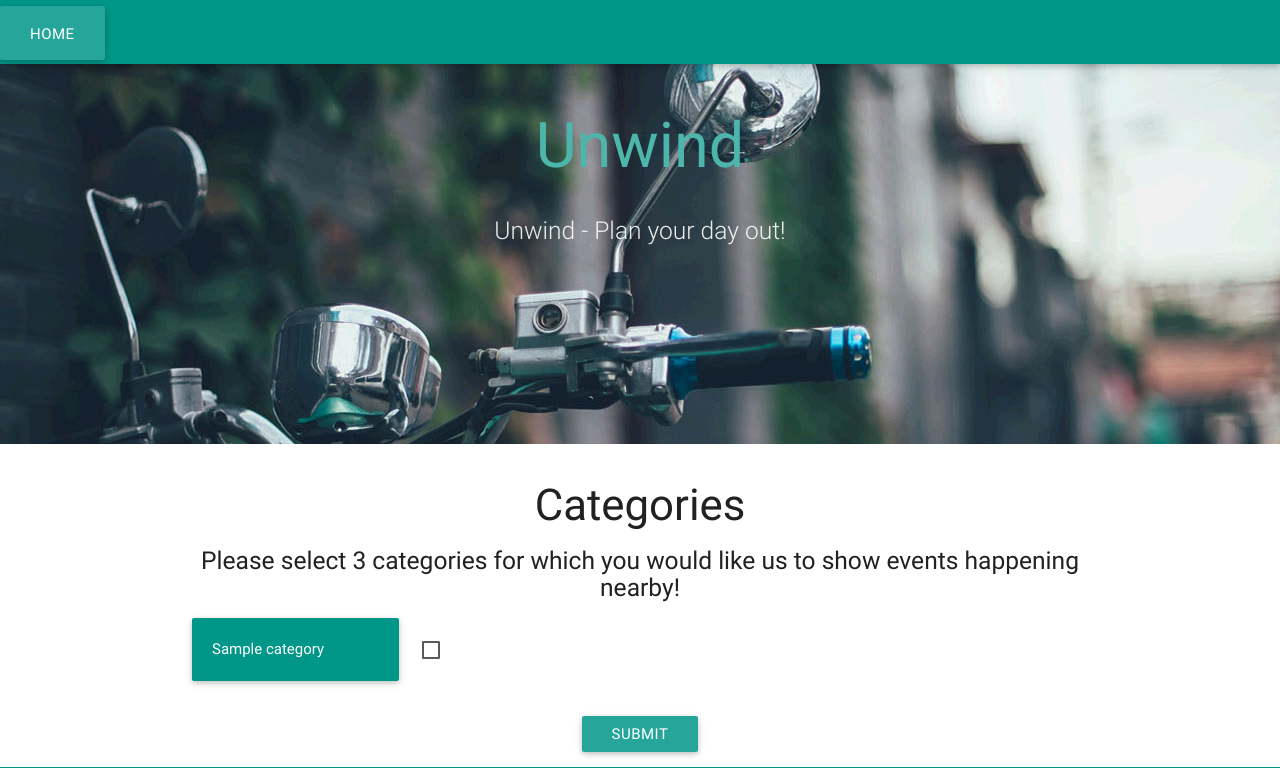
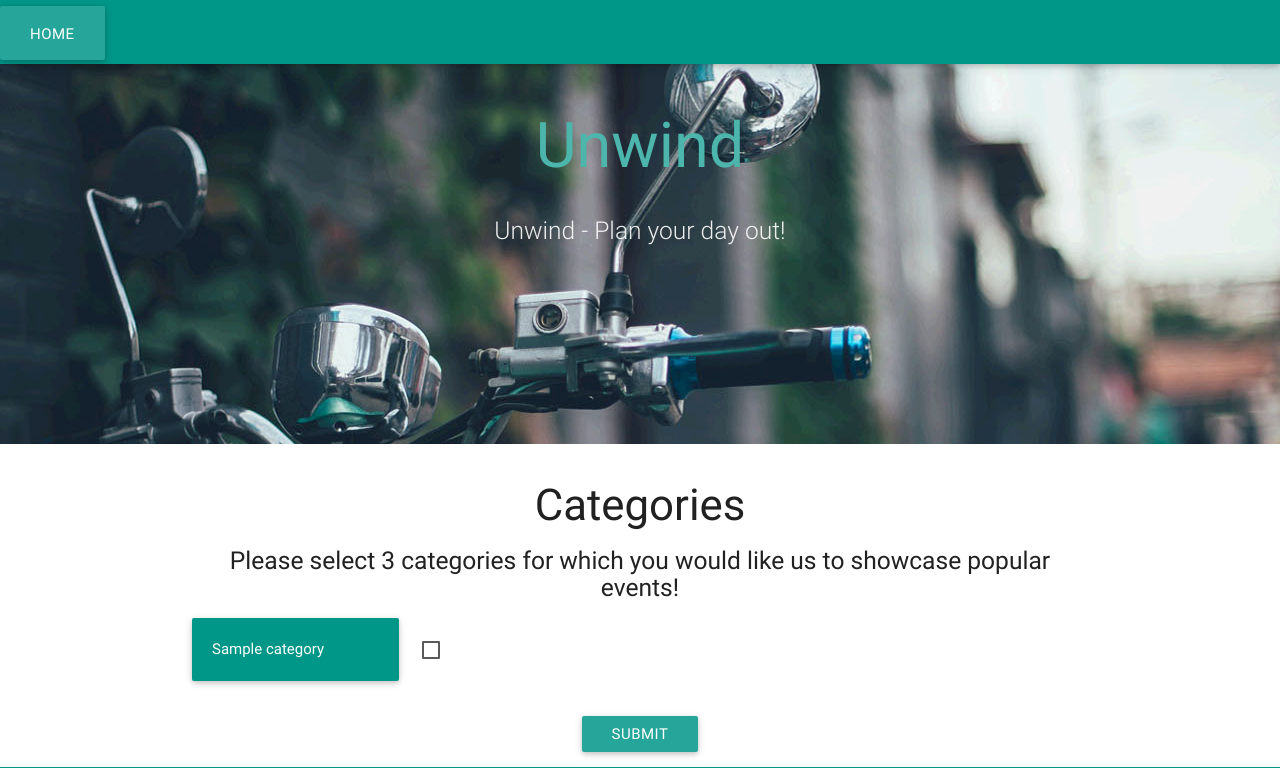
Before and after one commit to nitish29/unwind, a Django app: template templates/categories.html in a window 1280 px wide. Shown: the top 768 px of the page. Run offline with Django 3.2, Linux system fonts and the light colour scheme; the template is opened without the code that fills it: most values are stand-ins (such as "Sample title", 1, 10 or a date in 2020); some libraries are stand-ins or nearby versions.

Commit message:
home page text modified

```diff
--- a/templates/categories.html
+++ b/templates/categories.html
@@ -14,7 +14,7 @@
 
         </div>
                     <h3><center>Categories</center></h3>
-                    <center><h5>Please select 3 categories for which you would like us to show events happening nearby!</h5></center>
+                    <center><h5>Please select 3 categories for which you would like us to showcase popular events!</h5></center>
                     <form method="get" action="/events">
                     <div class="row">
                     {% for i in categories %}
```
